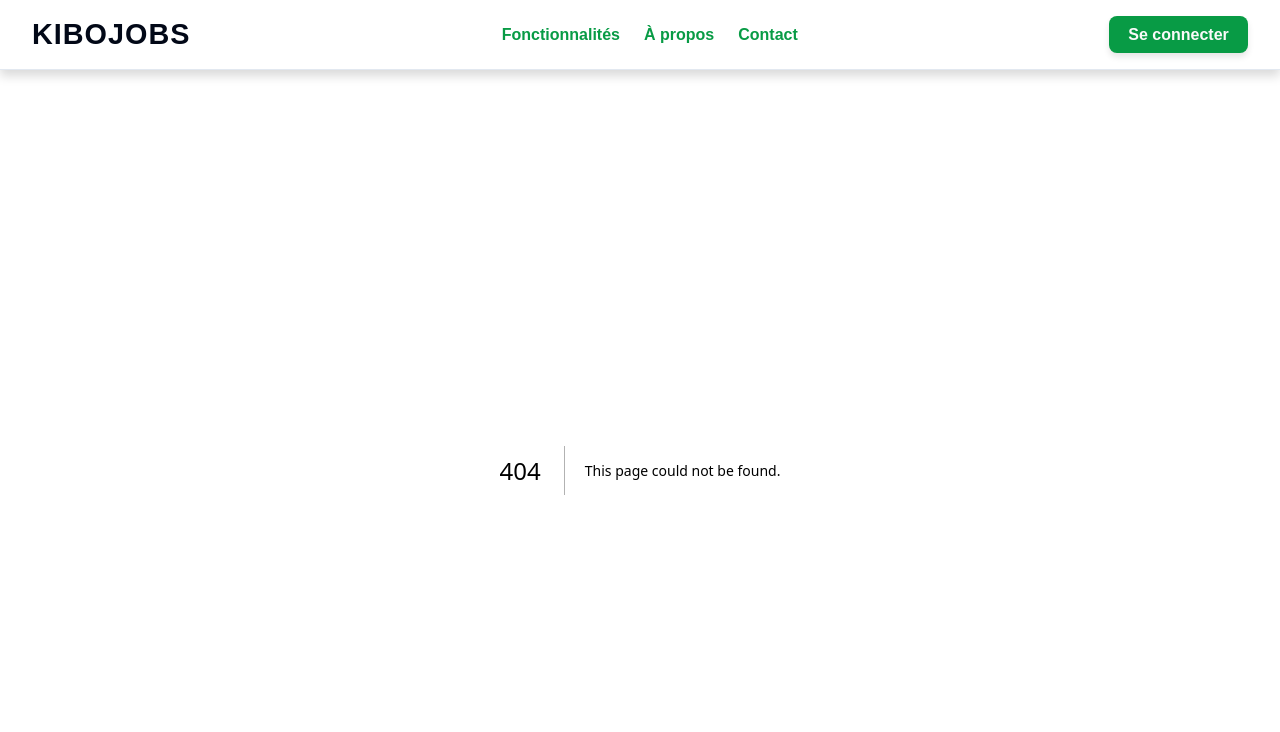
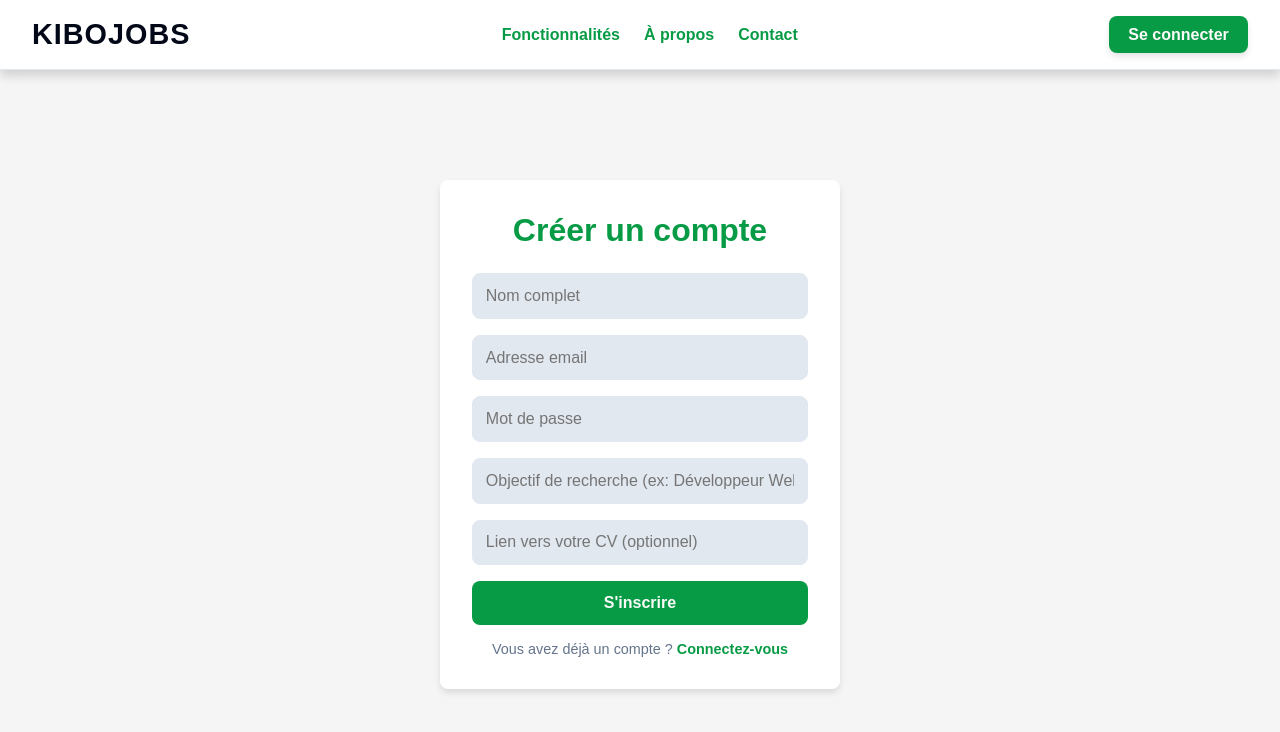
Before and after one commit to Leo-Brd/KiboJobs, a Next.js app in the folder frontend/: page /signup in a window 1280 px wide. Before the commit this address had no page. Shown: the top 732 px of the page. Built offline with nearby package versions, Linux system fonts and the light colour scheme.

Commit message:
Add signup page

```diff
--- a/frontend/src/app/page.tsx
+++ b/frontend/src/app/page.tsx
@@ -1,4 +1,3 @@
-import Header from '@/components/header/header';
 import styles from './landingPage.module.scss';
 
 export default function LandingPage() {
--- /dev/null
+++ b/frontend/src/app/signup/page.tsx
@@ -0,0 +1,22 @@
+import styles from './signup.module.scss';
+
+export default function SignupPage() {
+  return (
+    <main className={styles.signupContainer}>
+      <div className={styles.signupBox}>
+        <h1>Créer un compte</h1>
+        <form>
+          <input type="text" placeholder="Nom complet" required />
+          <input type="email" placeholder="Adresse email" required />
+          <input type="password" placeholder="Mot de passe" required />
+          <input type="text" placeholder="Objectif de recherche (ex: Développeur Web)" />
+          <input type="url" placeholder="Lien vers votre CV (optionnel)" />
+          <button type="submit">S'inscrire</button>
+        </form>
+        <p className={styles.loginLink}>
+          Vous avez déjà un compte ? <a href="/login">Connectez-vous</a>
+        </p>
+      </div>
+    </main>
+  );
+}
--- /dev/null
+++ b/frontend/src/app/signup/signup.module.scss
@@ -0,0 +1,78 @@
+.signupContainer {
+  display: flex;
+  justify-content: center;
+  align-items: center;
+  height: calc(100vh - 71.2px);
+  background-color: var(--background);
+}
+
+.signupBox {
+  background-color: var(--card);
+  color: var(--card-foreground);
+  padding: 2rem;
+  border-radius: var(--radius);
+  box-shadow: 0 4px 6px rgba(0, 0, 0, 0.1);
+  width: 100%;
+  max-width: 400px;
+  text-align: center;
+
+  h1 {
+    font-size: 2rem;
+    margin-bottom: 1.5rem;
+    color: var(--primary);
+  }
+
+  form {
+    display: flex;
+    flex-direction: column;
+    gap: 1rem;
+
+    input {
+      padding: 0.8rem;
+      border: 1px solid var(--border);
+      border-radius: var(--radius);
+      font-size: 1rem;
+      color: var(--foreground);
+      background-color: var(--input);
+
+      &:focus {
+        outline: none;
+        border-color: var(--primary);
+        box-shadow: 0 0 0 3px rgba(0, 123, 255, 0.25);
+      }
+    }
+
+    button {
+      padding: 0.8rem;
+      background-color: var(--primary);
+      color: var(--primary-foreground);
+      border: none;
+      border-radius: var(--radius);
+      font-size: 1rem;
+      font-weight: bold;
+      cursor: pointer;
+      transition: background-color 0.3s ease;
+
+      &:hover {
+        background-color: var(--accent);
+        color: var(--accent-foreground);
+      }
+    }
+  }
+
+  .loginLink {
+    margin-top: 1rem;
+    font-size: 0.9rem;
+    color: var(--muted-foreground);
+
+    a {
+      color: var(--primary);
+      text-decoration: none;
+      font-weight: bold;
+
+      &:hover {
+        text-decoration: underline;
+      }
+    }
+  }
+}
```
Also changed, not shown: frontend/src/app/page.module.scss (deleted, +0 -49 lines), frontend/src/components/header.module.scss (deleted), frontend/src/components/header.tsx (deleted), 1 other file (tests, documents, lock files or other folders).
